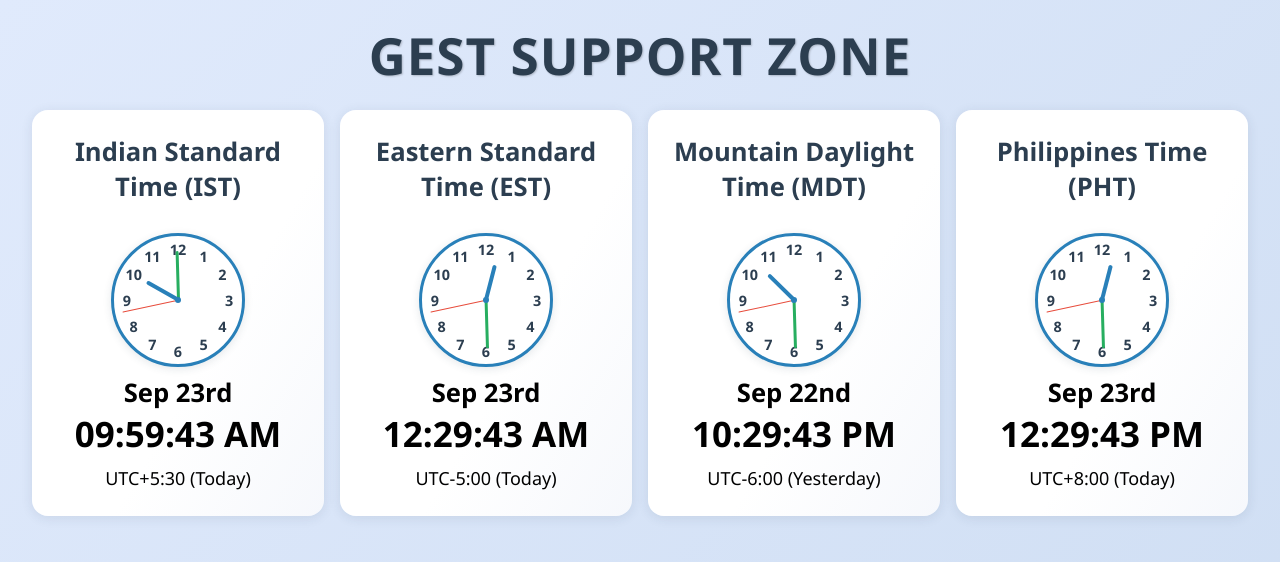
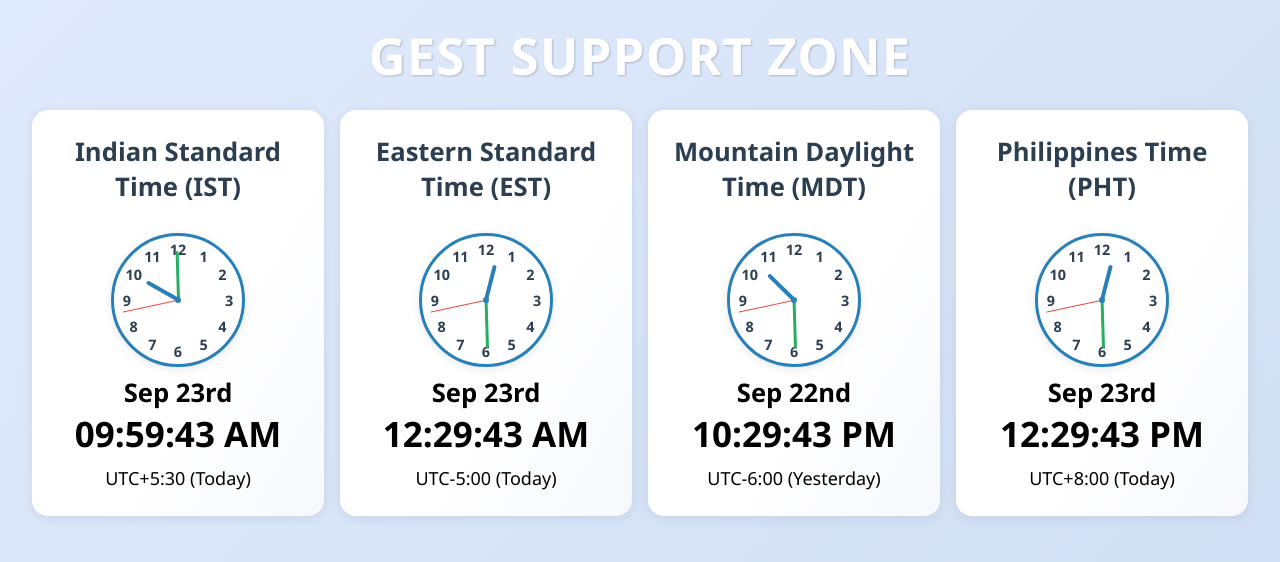
Before and after one commit to Dheeraj2749/GEST_SUPPORT, a plain HTML site: page index.html in a window 1280 px wide. Drawn offline with Linux system fonts and the light colour scheme.

Commit message:
Update style.css

```diff
--- a/style.css
+++ b/style.css
@@ -14,7 +14,7 @@ h1 {
     font-size: clamp(20px, 4vw, 60px);  /* Bigger main heading */
     margin: 20px 0;
     text-align: center;
-    color: #2c3e50;
+    color: #ffffff;
     font-weight: 900;   /* thicker but clean */
     text-shadow: 1px 1px 2px rgba(0,0,0,0.2);
     letter-spacing: 1px;
```
